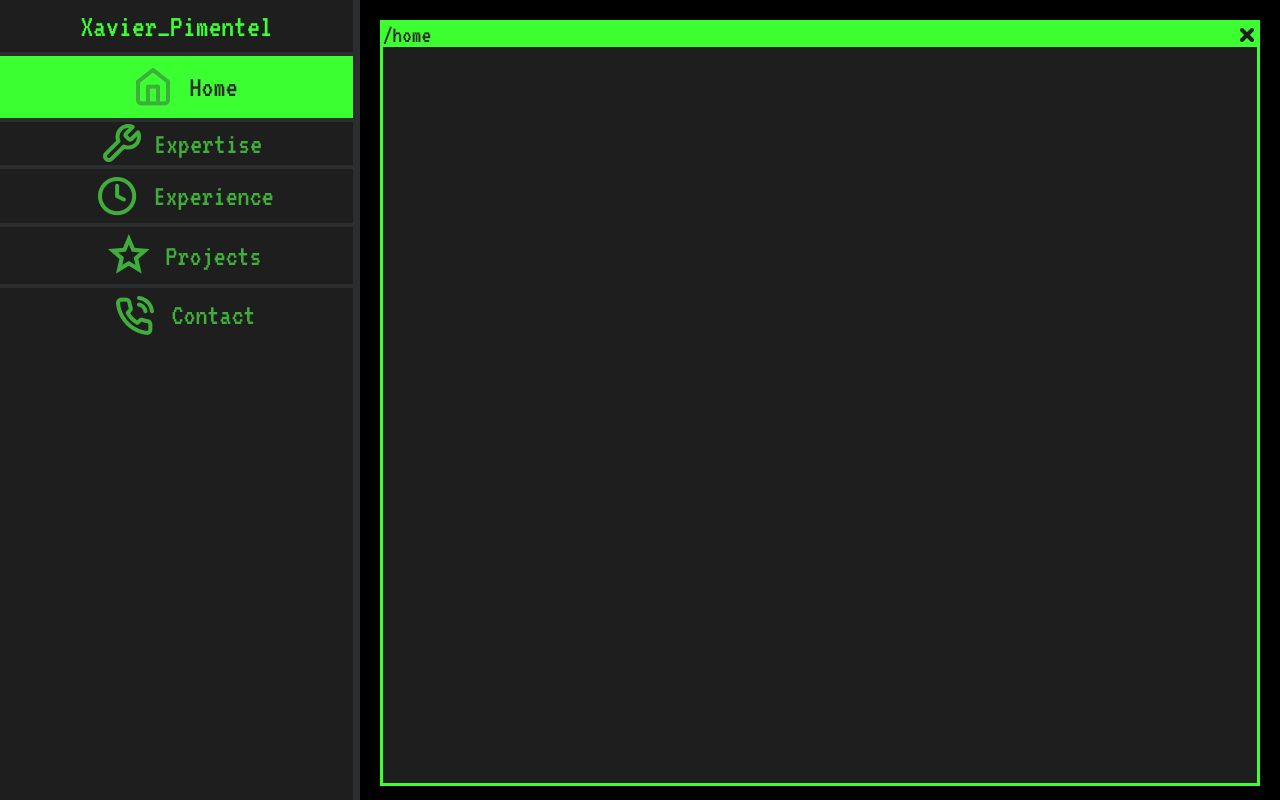
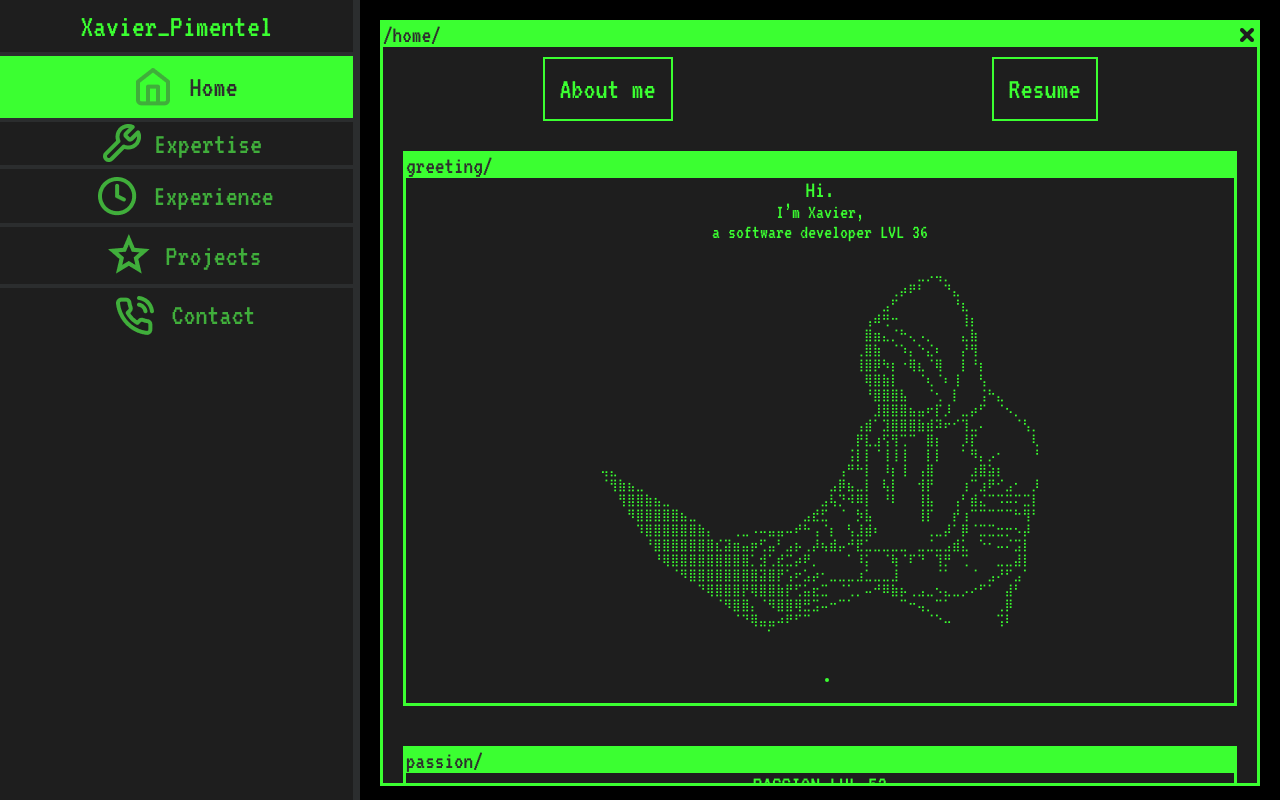
Before and after one commit to XavierPim/porto_folio, a React (Create React App) app: page /home in a window 1280 px wide. Built offline with nearby package versions, Linux system fonts and the light colour scheme.

Commit message:
home page done

```diff
--- /dev/null
+++ b/src/ascii art/castle.js
@@ -0,0 +1,17 @@
+const castle = `
+⠀⠀⠀⠀⠀⠀⠀⠀⠀⠀⠀⠀⠀⣠⣾⣷⣄⠀⠀⠀⠀⠀⠀⠀⠀⠀⠀⠀⠀⠀
+⠀⠀⠀⠀⠀⠀⠀⠀⠀⠀⠀⣠⣾⣿⣿⣿⣿⣷⡄⠀⠀⠀⠀⠀⠀⠀⠀⠀⠀⠀
+⠀⢰⣆⣰⣀⣶⣀⣶⠀⠀⠀⢀⣉⣉⣉⣉⣉⣉⡉⠀⠀⠀⣶⣀⣶⣀⣆⣰⡆⠀
+⠀⢸⣿⣿⣿⣿⣿⣿⠀⠀⠀⢸⣿⣿⠋⠙⣿⣿⡇⠀⠀⠀⣿⣿⣿⣿⣿⣿⡇⠀
+⠀⠘⢿⣿⣿⣿⣿⠟⠀⠀⠀⢸⣿⣿⣄⣠⣿⣿⡇⠀⠀⠀⠻⣿⣿⣿⣿⡿⠃⠀
+⠀⠀⢠⣤⣤⣤⣤⠀⠀⠀⠀⢸⣿⣿⣿⣿⣿⣿⡇⠀⠀⠀⠀⣤⣤⣤⣤⡄⠀⠀
+⠀⠀⢸⠘⣿⣿⣿⠀⠀⠀⠀⠸⠿⠿⠿⠿⠿⠿⠇⠀⠀⠀⠀⣿⣿⣿⠃⡇⠀⠀
+⠀⠀⢸⣴⣿⣿⣿⠀⠀⣶⢀⣆⢰⡆⢰⡆⢰⡆⣰⡀⣶⠀⠀⣿⣿⣿⣦⡇⠀ ⠀
+⠀⠀⢸⣿⣿⡟⢻⠀⣿⡟⠙⢿⣿⣿⠛⠛⣿⣿⡿⠋⢻⣿⠀⡟⢻⣿⣿⡇⠀ ⠀
+⠀⠀⢸⣿⣿⣇⣸⠀⣿⣇⣀⣸⣿⣿⣀⣀⣿⣿⣇⣀⣸⣿⠀⣇⣸⣿⣿⡇ ⠀⠀
+⠀⢸⠙⣿⣿⣿⠀⣿⣿⣿⣿⣿⡿⠟⠻⢿⣿⣿⣿⣿⣿⠀⣿⣿⣿⠋⡇⠀⠀
+⠀⢸⣠⣿⣿⣿⠀⣿⣿⣿⣿⣿⠀⠀⠀⠀⣿⣿⣿⣿⣿⠀⣿⣿⣿⣄⡇⠀⠀
+⢸⣿⣿⣿⣿⠀⣿⣿⣿⣿⣿⠀⠀⠀⠀⣿⣿⣿⣿⣿⠀⣿⣿⣿⣿⡇
+`;
+
+export default castle;
--- /dev/null
+++ b/src/ascii art/coder.js
@@ -0,0 +1,28 @@
+const coder=
+`
+⠀⠀⠀⠀⠀⠀⠀⠀⠀⠀⠀⠀⠀⠀⠀⠀⠀⠀⠀⠀⠀⠀⠀⠀⠀⠀⠀⠀⠀⠀⠀⠀⠀⠀⠀⠀⣀⡠⢤⡀⠀⠀⠀⠀⠀⠀⠀⠀⠀⠀
+⠀⠀⠀⠀⠀⠀⠀⠀⠀⠀⠀⠀⠀⠀⠀⠀⠀⠀⠀⠀⠀⠀⠀⠀⠀⠀⠀⠀⠀⠀⠀⠀⠀⢀⡴⠟⠃⠀⠀⠙⣄⠀⠀⠀⠀⠀⠀⠀⠀⠀
+⠀⠀⠀⠀⠀⠀⠀⠀⠀⠀⠀⠀⠀⠀⠀⠀⠀⠀⠀⠀⠀⠀⠀⠀⠀⠀⠀⠀⠀⠀⠀⠀⣠⠋⠀⠀⠀⠀⠀⠀⠘⣆⠀⠀⠀⠀⠀⠀⠀⠀
+⠀⠀⠀⠀⠀⠀⠀⠀⠀⠀⠀⠀⠀⠀⠀⠀⠀⠀⠀⠀⠀⠀⠀⠀⠀⠀⠀⠀⠀⠀⢠⠾⢛⠒⠀⠀⠀⠀⠀⠀⠀⢸⡆⠀⠀⠀⠀⠀⠀⠀
+⠀⠀⠀⠀⠀⠀⠀⠀⠀⠀⠀⠀⠀⠀⠀⠀⠀⠀⠀⠀⠀⠀⠀⠀⠀⠀⠀⠀⠀⠀⣿⣶⣄⡈⠓⢄⠠⡀⠀⠀⠀⣄⣷⠀⠀⠀⠀⠀⠀⠀
+⠀⠀⠀⠀⠀⠀⠀⠀⠀⠀⠀⠀⠀⠀⠀⠀⠀⠀⠀⠀⠀⠀⠀⠀⠀⠀⠀⠀⠀⢀⣿⣷⠀⠈⠱⡄⠑⣌⠆⠀⠀⡜⢻⠀⠀⠀⠀⠀⠀⠀
+⠀⠀⠀⠀⠀⠀⠀⠀⠀⠀⠀⠀⠀⠀⠀⠀⠀⠀⠀⠀⠀⠀⠀⠀⠀⠀⠀⠀⠀⢸⣿⡿⠳⡆⠐⢿⣆⠈⢿⠀⠀⡇⠘⡆⠀⠀⠀⠀⠀⠀
+⠀⠀⠀⠀⠀⠀⠀⠀⠀⠀⠀⠀⠀⠀⠀⠀⠀⠀⠀⠀⠀⠀⠀⠀⠀⠀⠀⠀⠀⠀⢿⣿⣷⡇⠀⠀⠈⢆⠈⠆⢸⠀⠀⢣⠀⠀⠀⠀⠀⠀
+⠀⠀⠀⠀⠀⠀⠀⠀⠀⠀⠀⠀⠀⠀⠀⠀⠀⠀⠀⠀⠀⠀⠀⠀⠀⠀⠀⠀⠀⠀⠘⣿⣿⣿⣧⠀⠀⠈⢂⠀⡇⠀⠀⢨⠓⣄⠀⠀⠀⠀
+⠀⠀⠀⠀⠀⠀⠀⠀⠀⠀⠀⠀⠀⠀⠀⠀⠀⠀⠀⠀⠀⠀⠀⠀⠀⠀⠀⠀⠀⠀⠀⣸⣿⣿⣿⣦⣤⠖⡏⡸⠀⣀⡴⠋⠀⠈⠢⡀⠀⠀
+⠀⠀⠀⠀⠀⠀⠀⠀⠀⠀⠀⠀⠀⠀⠀⠀⠀⠀⠀⠀⠀⠀⠀⠀⠀⠀⠀⠀⠀⢠⣾⠁⣹⣿⣿⣿⣷⣾⠽⠖⠊⢹⣀⠄⠀⠀⠀⠈⢣⡀
+⠀⠀⠀⠀⠀⠀⠀⠀⠀⠀⠀⠀⠀⠀⠀⠀⠀⠀⠀⠀⠀⠀⠀⠀⠀⠀⠀⠀⠀⡟⣇⣰⢫⢻⢉⠉⠀⣿⡆⠀⠀⡸⡏⠀⠀⠀⠀⠀⠀⢇
+⠀⠀⠀⠀⠀⠀⠀⠀⠀⠀⠀⠀⠀⠀⠀⠀⠀⠀⠀⠀⠀⠀⠀⠀⠀⠀⠀⠀⢨⡇⡇⠈⢸⢸⢸⠀⠀⡇⡇⠀⠀⠁⠻⡄⡠⠂⠀⠀⠀⠘
+⢤⣄⠀⠀⠀⠀⠀⠀⠀⠀⠀⠀⠀⠀⠀⠀⠀⠀⠀⠀⠀⠀⠀⠀⠀⠀⠀⢠⠛⠓⡇⠀⠸⡆⢸⠀⢠⣿⠀⠀⠀⠀⣰⣿⣵⡆⠀⠀⠀⠀
+⠈⢻⣷⣦⣀⠀⠀⠀⠀⠀⠀⠀⠀⠀⠀⠀⠀⠀⠀⠀⠀⠀⠀⠀⠀⠀⣠⡿⣦⣀⡇⠀⢧⡇⠀⠀⢺⡟⠀⠀⠀⢰⠉⣰⠟⠊⣠⠂⠀⡸
+⠀⠀⢻⣿⣿⣷⣦⣀⠀⠀⠀⠀⠀⠀⠀⠀⠀⠀⠀⠀⠀⠀⠀⠀⠀⣠⢧⡙⠺⠿⡇⠀⠘⠇⠀⠀⢸⣧⠀⠀⢠⠃⣾⣌⠉⠩⠭⠍⣉⡇
+⠀⠀⠀⠻⣿⣿⣿⣿⣿⣦⣀⠀⠀⠀⠀⠀⠀⠀⠀⠀⠀⠀⠀⣠⣞⣋⠀⠈⠀⡳⣧⠀⠀⠀⠀⠀⢸⡏⠀⠀⡞⢰⠉⠉⠉⠉⠉⠓⢻⠃
+⠀⠀⠀⠀⠹⣿⣿⣿⣿⣿⣿⣷⡄⠀⠀⢀⣀⠠⠤⣤⣤⠤⠞⠓⢠⠈⡆⠀⢣⣸⣾⠆⠀⠀⠀⠀⠀⢀⣀⡼⠁⡿⠈⣉⣉⣒⡒⠢⡼⠀
+⠀⠀⠀⠀⠀⠘⣿⣿⣿⣿⣿⣿⣿⣎⣽⣶⣤⡶⢋⣤⠃⣠⡦⢀⡼⢦⣾⡤⠚⣟⣁⣀⣀⣀⣀⠀⣀⣈⣀⣠⣾⣅⠀⠑⠂⠤⠌⣩⡇⠀
+⠀⠀⠀⠀⠀⠀⠘⢿⣿⣿⣿⣿⣿⣿⣿⣿⣿⡁⣺⢁⣞⣉⡴⠟⡀⠀⠀⠀⠁⠸⡅⠀⠈⢷⠈⠏⠙⠀⢹⡛⠀⢉⠀⠀⠀⣀⣀⣼⡇⠀
+⠀⠀⠀⠀⠀⠀⠀⠀⠈⠻⣿⣿⣿⣿⣿⣿⣿⣿⣽⣿⡟⢡⠖⣡⡴⠂⣀⣀⣀⣰⣁⣀⣀⣸⠀⠀⠀⠀⠈⠁⠀⠀⠈⠀⣠⠜⠋⣠⠁⠀
+⠀⠀⠀⠀⠀⠀⠀⠀⠀⠀⠀⠙⢿⣿⣿⣿⡟⢿⣿⣿⣷⡟⢋⣥⣖⣉⠀⠈⢁⡀⠤⠚⠿⣷⡦⢀⣠⣀⠢⣄⣀⡠⠔⠋⠁⠀⣼⠃⠀⠀
+⠀⠀⠀⠀⠀⠀⠀⠀⠀⠀⠀⠀⠀⠈⠻⣿⣿⡄⠈⠻⣿⣿⢿⣛⣩⠤⠒⠉⠁⠀⠀⠀⠀⠀⠉⠒⢤⡀⠉⠁⠀⠀⠀⠀⠀⢀⡿⠀⠀⠀
+⠀⠀⠀⠀⠀⠀⠀⠀⠀⠀⠀⠀⠀⠀⠀⠈⠙⢿⣤⣤⠴⠟⠋⠉⠀⠀⠀⠀⠀⠀⠀⠀⠀⠀⠀⠀⠀⠈⠑⠤⠀⠀⠀⠀⠀⢩⠇⠀⠀⠀
+⠀⠀⠀⠀⠀⠀⠀⠀⠀⠀⠀⠀⠀⠀⠀⠀⠀⠀⠈⠀⠀⠀⠀⠀⠀⠀⠀⠀⠀⠀⠀⠀⠀⠀⠀⠀⠀⠀⠀⠀⠀⠀⠀⠀⠀⠀⠀⠀⠀`
+export default coder;
--- /dev/null
+++ b/src/ascii art/hiker.js
@@ -0,0 +1,17 @@
+const hiker=
+`⠀⠀⠀⠀⠀⠀⠀⠀⠀⠀⠀⠀⠀⠀⠀⠀⠀⠀⠀⠀⠀⠀⠀⠀⠀⠀⠀⠀⠀⠀
+⠀⠀⠀⠀⠀⠀⠀⠀⠀⠀⣀⡀⠀⠀⠀⠀⠀⠀⠀⠀⠀⠀⠀⠀⠀⠀⠀⠀⠀⠀
+⠀⠀⠀⠀⠀⠀⠀⠀⠀⣾⣿⣿⡆⠀⠀⠀⠀⠀⠀⠀⠀⠀⠀⠀⠀⠀⠀⠀⠀⠀
+⠀⠀⠀⠀⠀⠀⠀⠀⠀⠻⣿⠟⠁⠀⠀⠀⠀⠀⠀⠀⠀⠀⠀⠀⠀⠀⠀⠀⠀⠀
+⠀⠀⠀⠀⠀⠀⢀⣀⠀⣦⣤⣴⣦⡀⠀⠀⠘⡷⠀⠀⠀⠀⠀⠀⠀⠀⠀⠀⠀⠀
+⠀⠀⠀⠀⠀⢸⣿⣿⠀⣿⣿⣿⠛⠻⣦⣤⣤⣤⣤⠀⠀⠀⠀⠀⠀⠀⠀⠀⠀⠀
+⠀⠀⠀⠀⠀⢸⣿⣿⠀⣿⣿⣿⡀⠀⠀⠀⠀⠀⣤⠀⠀⠀⠀⠀⠀⠀⠀⢀⡄⠀
+⠀⠀⠀⠀⠀⠛⠻⠟⠀⣿⣿⣿⡇⠀⠀⠀⠀⠀⠸⡆⠀⠀⠀⠀⠀⢀⣴⣿⡇⠀
+⠀⠀⠀⠀⠀⠀⠀⠀⠀⣿⣿⠿⣿⣦⣄⠀⠀⠀⠀⣿⡀⠀⠀⣠⣴⣿⣿⣿⡇⠀
+⠀⠀⠀⠀⠀⠀⠀⠀⠀⣿⣿⠀⠈⠙⢿⣷⠀⠀⠀⠸⣧⢀⣴⣿⣿⣿⣿⣿⡇⠀
+⠀⠀⠀⠀⠀⠀⠀⠀⣰⣿⡏⠀⠀⠀⢸⣿⡇⠀⠀⠀⢿⣾⣿⣿⣿⣿⣿⣿⡇⠀
+⠀⠀⠀⠀⠀⠀⠀⣰⣿⡟⠀⠀⠀⠀⠀⣿⣷⠀⠀⣠⣿⣿⣿⣿⣿⣿⣿⣿⡇⠀
+⠀⠀⠀⠀⠀⠀⣴⣿⠏⢀⣀⣀⣠⣤⡀⠙⠋⣀⣽⣿⣿⣿⣿⣿⣿⣿⣿⣿⡇⠀
+⠀⠀⠀⣀⣤⣤⣈⠁⣰⣿⣿⣿⣿⣿⣿⣿⣿⣿⣿⣿⣿⣿⣿⣿⣿⣿⣿⣿⡇⠀
+⠀⠀⠉⠉⠉⠉⠉⠉⠉⠉⠉⠉⠉⠉⠉⠉⠉⠉⠉⠉⠉⠉⠉⠉⠉⠉⠉⠉⠁⠀`
+export default hiker;
--- a/src/components/content-big-screen.css
+++ b/src/components/content-big-screen.css
@@ -4,10 +4,14 @@
     height: 100%;
     display: flex;
     flex-direction: column;
-    }
+    overflow-y: auto;
+    overflow-x: hidden;
+}
 
     .topbar{
         display: flex;
+        position: sticky;
+        z-index: 1000;
         justify-content: space-between;
         background-color:#3BFF31 ;
         align-items: center;
@@ -19,3 +23,17 @@
         width: 20px;
         height: 20px;
     }
+
+
+.page_title{
+    align-self: center;
+    padding: 15px;
+    max-width: 200px;
+    font-size: 30px;
+    border: 2px solid #3BFF31;
+    margin: 10px;
+}
+.header{
+    display: flex;
+    justify-content: space-around;
+}
--- a/src/components/content-small-screen.css
+++ b/src/components/content-small-screen.css
@@ -1,7 +1,6 @@
 .small-screen{
     border: 3px solid #3BFF31;
     background-color: #1E1E1E ;
-    max-height: 300px;
     display: flex;
     flex-direction: column;
     justify-content: center;
@@ -21,17 +20,20 @@
 .small_title{
     font-size: 24px;
     margin: 0px;
-    text-decoration: underline;
 }
 
 .small_sub_title{
     font-size: 20px;
     margin: 0px;
-    color:#40AE3B;
+    color:#3BFF31;
 }
 
 .small_text{
-    color: #40AE3B;
-    font-size: 13px;
+    color: #3BFF31;
+    font-size: 16px;
     text-align: start;
 }
+
+.small_ascii{
+    font-size: 12px;
+}
--- a/src/components/content-small-screen.js
+++ b/src/components/content-small-screen.js
@@ -1,7 +1,6 @@
 import "./content-small-screen.css";
 
 function ContentSmallScreen({ section }) {
-    // Ensure text is an array; if it's a string, convert it to an array with one item.
     const textArray = Array.isArray(section.text) ? section.text : [section.text];
 
     return (
@@ -11,8 +10,14 @@ function ContentSmallScreen({ section }) {
             </div>
             <div className="small_title">{section.title}</div>
             <div className="small_sub_title">{section.subtitle}</div>
+            <div className="small_sub_title">{section.subtitle1}</div>
+            <div className="small_sub_title">{section.subtitle2}</div>
+            <div className="small_sub_title">{section.subtitle3}</div>
+            <pre className="small_ascii">{section.ascii}</pre>
             <div className="small_sub_title">{section.info}</div>
-            <img src={section.img} alt="ascii art"/>
+            {section.image && (
+                <img src={section.image} alt="ascii art" />
+            )}
             <ul className="small_text">
                 {textArray.map((item, index) => (
                     <li key={index}>{item}</li>
--- a/src/content/text content/experience-text.js
+++ b/src/content/text content/experience-text.js
@@ -1,4 +1,4 @@
-const homeContent = [
+const experienceContent = [
     {
         window: "graduation/",
         title: "Computer Systems Technology(CST) - GRADUATION",
@@ -65,4 +65,4 @@ const homeContent = [
     },
 ];
 
-export default homeContent;
+export default experienceContent;
--- /dev/null
+++ b/src/content/text content/home-text.js
@@ -0,0 +1,58 @@
+import coder from "../../ascii art/coder";
+import castle from "../../ascii art/castle";
+import logos from "../../ascii art/logos.png";
+import hiker from "../../ascii art/hiker";
+const HomeContent = [
+	{
+		window: "greeting/",
+		title: "Hi.",
+		subtitle: "I’m Xavier,",
+		subtitle1:" a software developer LVL 36",
+		subtitle2:"",
+		info: "",
+		ascii:coder,
+		image: "",
+		text: "",
+		link: "",
+	},
+	{
+		window: "passion/",
+		title: "-PASSION LVL 53-",
+		subtitle: "I like building things:",
+		subtitle1:"web applications",
+		subtitle2:"software",
+		subtitle3:"teams",
+		info: "",
+		ascii:castle,
+		image: "",
+		text: "",
+		link: "",
+	},
+	{
+		window: "coding/",
+		title: "-CODING LVL 27-",
+		subtitle: "A full-stack developer with at least 6 languages under my belt.",
+		subtitle1:"",
+		subtitle2:"",
+		subtitle3:"",
+		info: "",
+		ascii:"",
+		image: logos,
+		text: "Recent graduate but already have done 5 medium-sized projects.",
+		link: "",
+	},
+	{
+		window: "charisma/",
+		title: "-CHARISMA LVL 89-",
+		subtitle: "Hike organizer for friends and colleagues, focusing on creating opportunities for new experiences.",
+		subtitle1:"",
+		subtitle2:"",
+		subtitle3:"",
+		info: "",
+		ascii:hiker,
+		image: "",
+		text: "A mindset that extends to my work with development teams, where I consistently encourage innovation in our projects.",
+		link: "",
+	}
+];
+export default HomeContent;
--- a/src/content/text content/nav-tabs.js
+++ b/src/content/text content/nav-tabs.js
@@ -1,9 +1,9 @@
 const tabs = {
-    home: "/home",
-    expertise: "/expertise",
-    experience: "/experience",
-    projects: "/projects",
-    contact: "/contact"
+    home: "/home/",
+    expertise: "/expertise/",
+    experience: "/experience/",
+    projects: "/projects/",
+    contact: "/contact/"
   };
 
   export default tabs;
--- a/src/css/home.css
+++ b/src/css/home.css
@@ -5,11 +5,11 @@
     box-sizing: border-box;
 }
 
+
 .home-content-container {
     background-color: black;
     flex: 2;
     padding: 20px;
-       overflow:hidden;
 }
 
 #homeContent{
--- a/src/pages/experience.js
+++ b/src/pages/experience.js
@@ -2,15 +2,25 @@ import "../css/experience.css";
 import Sidebar from "../components/sidebar";
 import ContentBigScreen from "../components/content-big-screen";
 import tabs from "../content/text content/nav-tabs";
-import experienceContent from "../content/text content/experience-text";
+import ExperienceContent from "../content/text content/experience-text";
 import ContentSmallScreen from "../components/content-small-screen";
+
 function Experience() {
+	const title = "-Experience-";
+	const date = "Current Date:";
+	let currDate = new Date().toLocaleDateString();
 	return (
 		<div className="experience-container">
 			<Sidebar />
 			<div className="content-container">
 				<ContentBigScreen tab_name={tabs.experience}>
-				{experienceContent.map((section, index) => (
+					<div className="header">
+						<div className="page_title">{title} </div>
+						<div className="page_title">
+							{date} {currDate}
+						</div>
+					</div>
+					{ExperienceContent.map((section, index) => (
 						<ContentSmallScreen key={index} section={section} />
 					))}
 				</ContentBigScreen>
--- a/src/pages/home.js
+++ b/src/pages/home.js
@@ -2,14 +2,25 @@ import "../css/home.css";
 import Sidebar from "../components/sidebar";
 import ContentBigScreen from "../components/content-big-screen";
 import tabs from "../content/text content/nav-tabs";
-
+import ContentSmallScreen from "../components/content-small-screen";
+import HomeContent from "../content/text content/home-text";
 function Home() {
+	const title = "About me";
+	const First = "Resume";
 	return (
 		<div className="home-container">
 			<Sidebar />
 			<div className="home-content-container">
 				<ContentBigScreen tab_name={tabs.home}>
-
+					<div className="header">
+						<div className="page_title">{title} </div>
+						<div className="page_title">
+							{First}
+						</div>
+					</div>
+					{HomeContent.map((section, index) => (
+						<ContentSmallScreen key={index} section={section} />
+					))}
 				</ContentBigScreen>
 			</div>
 		</div>
```
Also changed, not shown: src/ascii art/logos.png (added).
